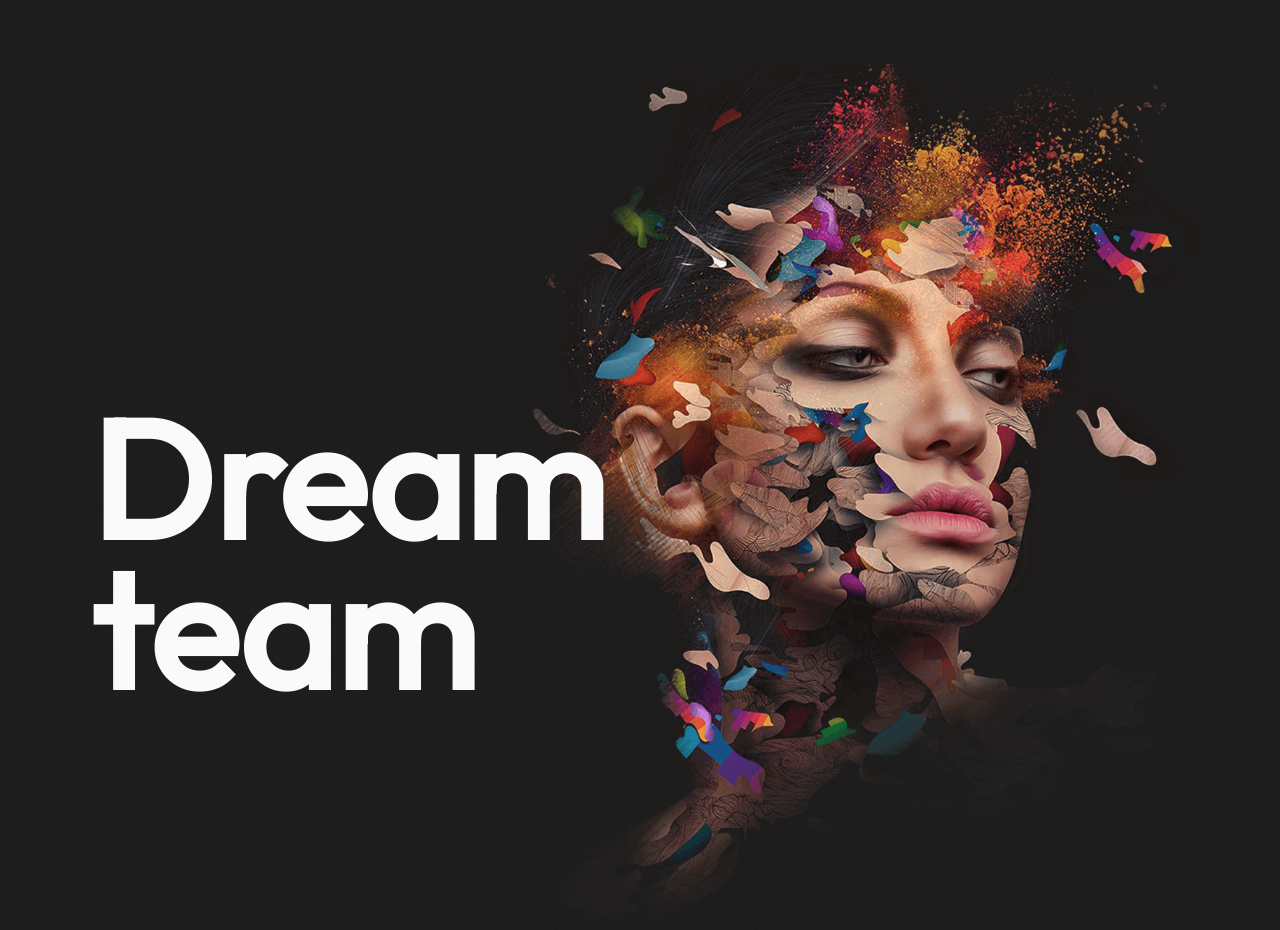
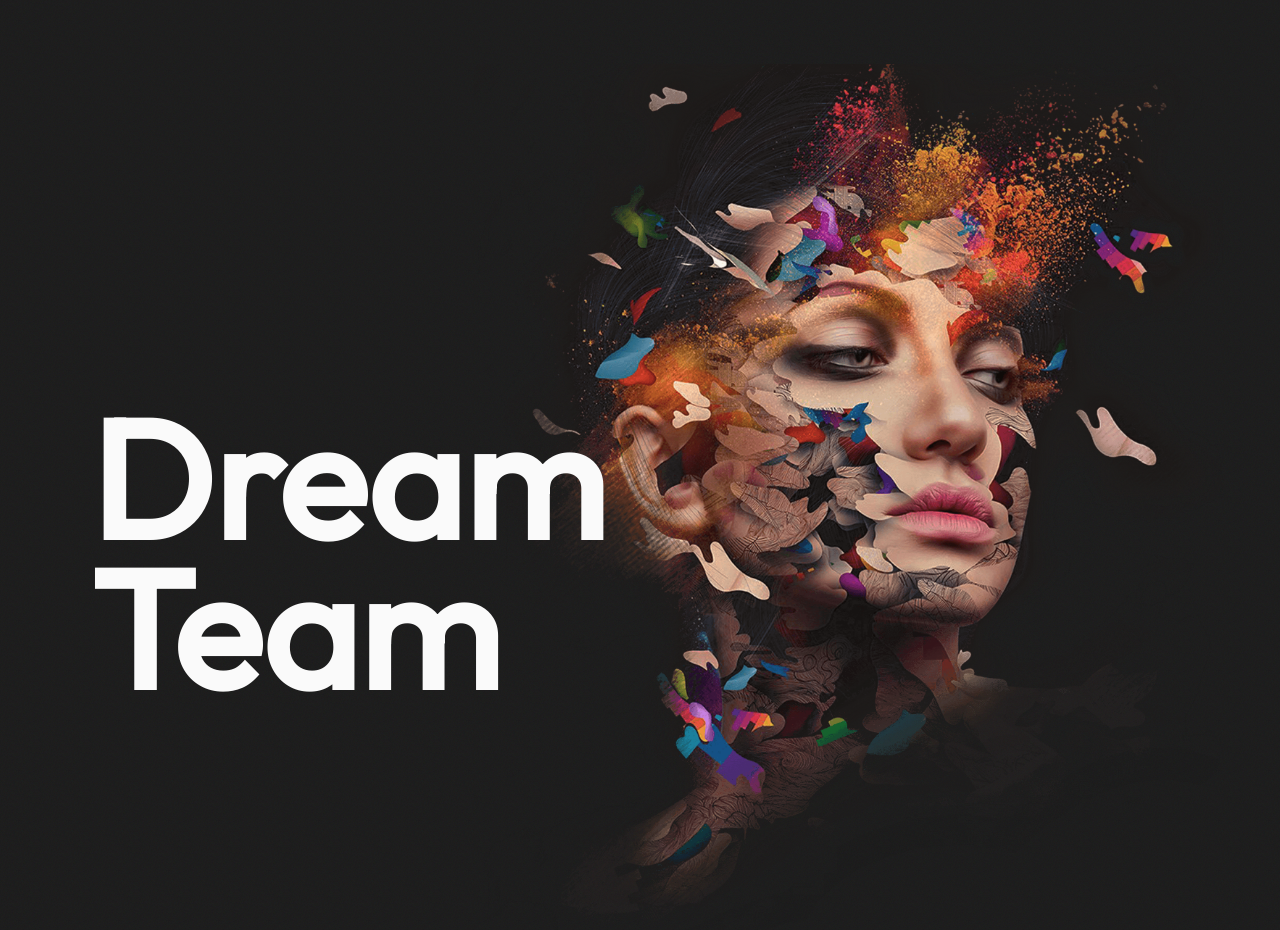
Before and after one commit to Maksym80/site-create-scroll, a plain HTML site: page index.html in a window 1280 px wide. Shown: the top 930 px of the page. Drawn offline with Linux system fonts and the light colour scheme.

Commit message:
Update index.html

```diff
--- a/index.html
+++ b/index.html
@@ -21,7 +21,7 @@
           <img data-speed=".6" class="hero" src="img/hero.png" alt="alt" />
           <div class="container">
             <div data-speed=".75" class="main-header">
-              <h1 class="main-title">Dream team</h1>
+              <h1 class="main-title">Dream Team</h1>
             </div>
           </div>
         </header>
```
